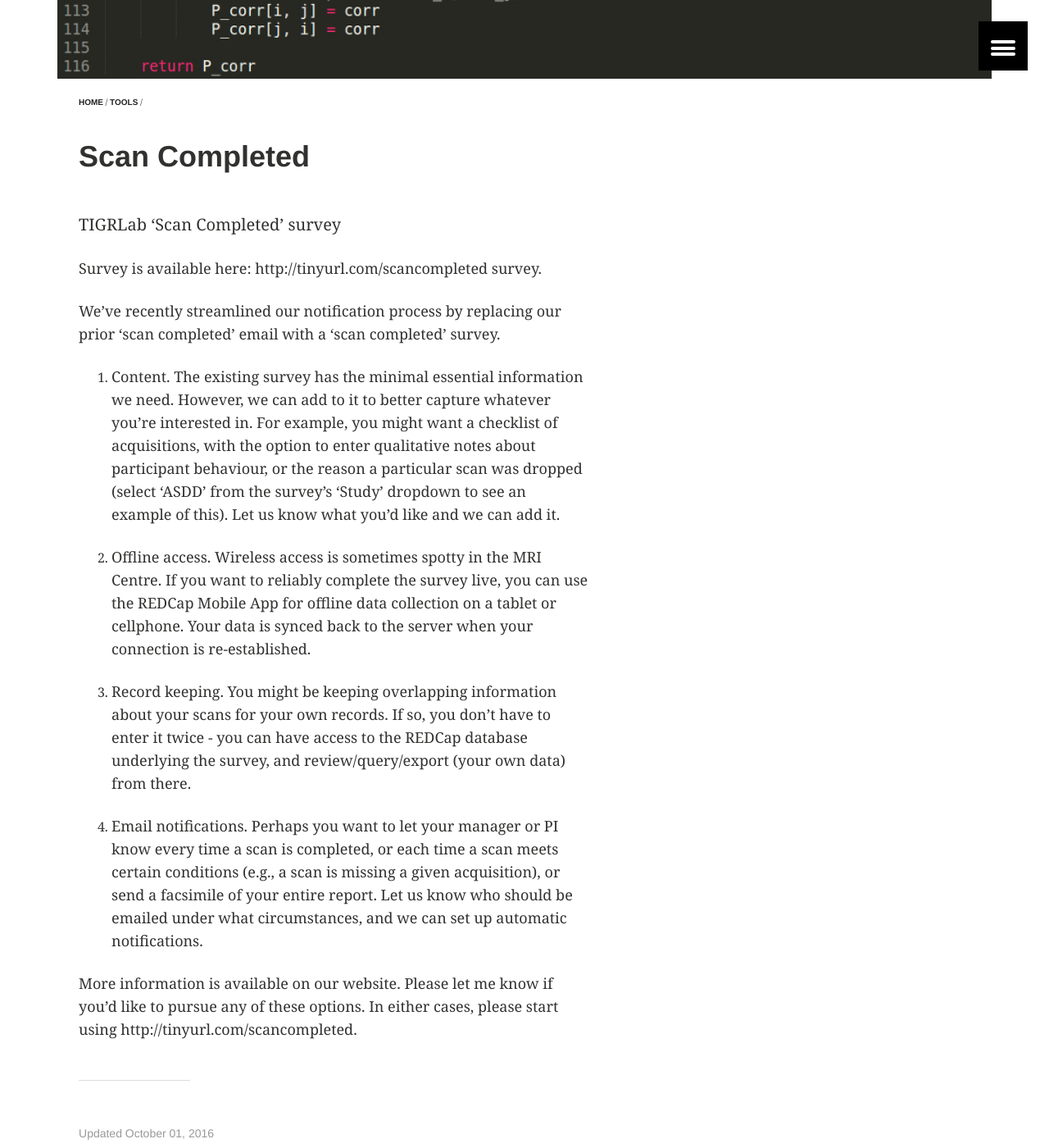
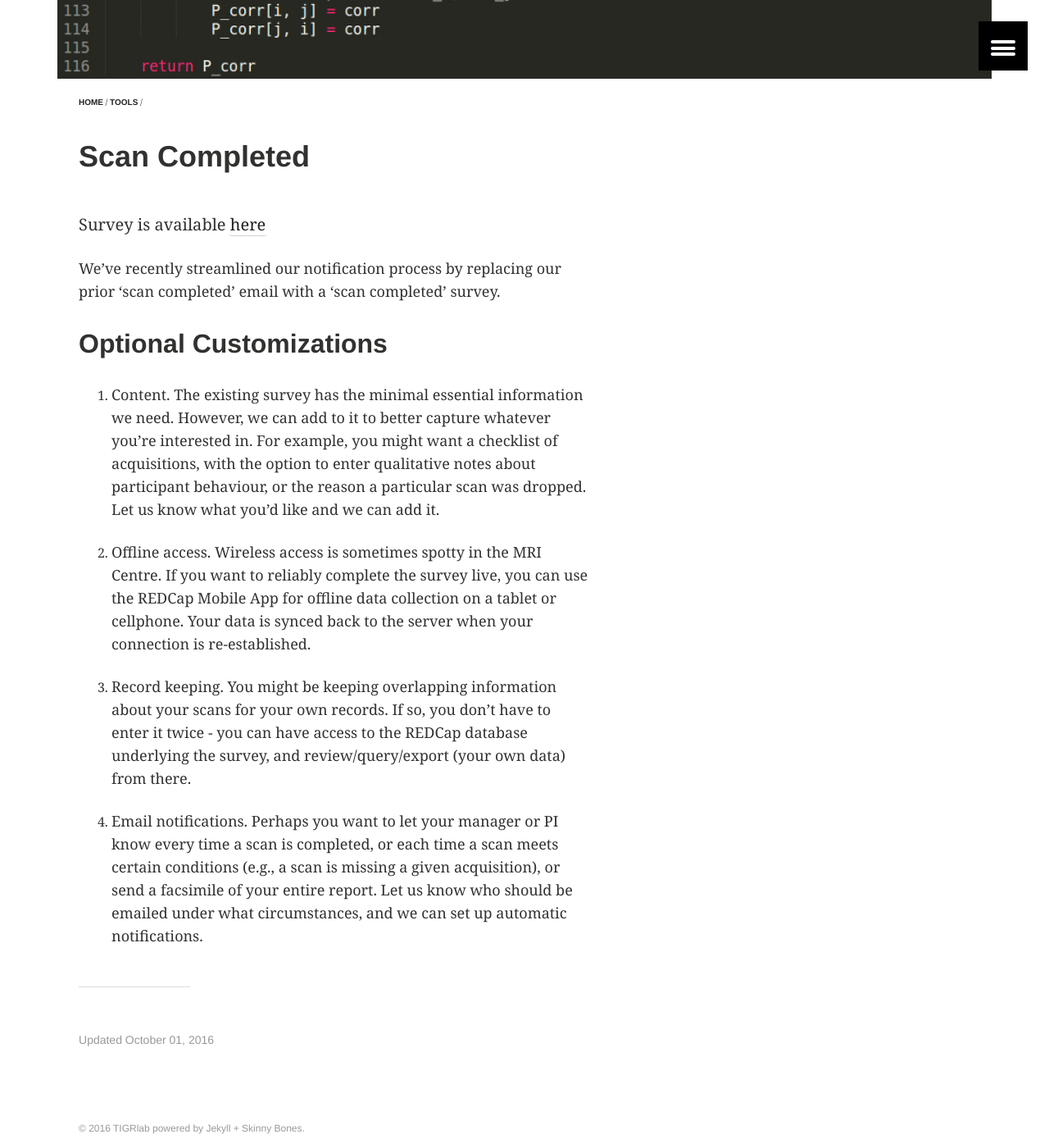
Before and after one commit to TIGRLab/tigrlab.github.io, a Jekyll site: the page built from _posts/tools/2016-10-01-scancompleted.md, in a window 1280 px wide and 1400 px high, scrolled down 472 px. Shown: the whole window at 82% size. Built offline with Jekyll 4.4.1, drawn with Linux system fonts in a browser that asks for light colours.

Commit message:
Update 2016-10-01-scancompleted.md

```diff
--- a/_posts/tools/2016-10-01-scancompleted.md
+++ b/_posts/tools/2016-10-01-scancompleted.md
@@ -10,18 +10,16 @@ image:
   teaser: teaser.tools.jpg
 ---
 
-TIGRLab 'Scan Completed' survey
-
-Survey is available here: http://tinyurl.com/scancompleted survey.
+Survey is available [here](http://tinyurl.com/scancompleted)
 
 We've recently streamlined our notification process by replacing our prior 'scan completed' email with a 'scan completed' survey.
 
-1. Content. The existing survey has the minimal essential information we need. However, we can add to it to better capture whatever you're interested in. For example, you might want a checklist of acquisitions, with the option to enter qualitative notes about participant behaviour, or the reason a particular scan was dropped (select 'ASDD' from the survey's 'Study' dropdown to see an example of this). Let us know what you'd like and we can add it.
+## Optional Customizations
+
+1. Content. The existing survey has the minimal essential information we need. However, we can add to it to better capture whatever you're interested in. For example, you might want a checklist of acquisitions, with the option to enter qualitative notes about participant behaviour, or the reason a particular scan was dropped. Let us know what you'd like and we can add it.
 
 2. Offline access. Wireless access is sometimes spotty in the MRI Centre. If you want to reliably complete the survey live, you can use the REDCap Mobile App for offline data collection on a tablet or cellphone. Your data is synced back to the server when your connection is re-established.
 
 3. Record keeping. You might be keeping overlapping information about your scans for your own records. If so, you don't have to enter it twice - you can have access to the REDCap database underlying the survey, and review/query/export (your own data) from there.
 
 4. Email notifications. Perhaps you want to let your manager or PI know every time a scan is completed, or each time a scan meets certain conditions (e.g., a scan is missing a given acquisition), or send a facsimile of your entire report. Let us know who should be emailed under what circumstances, and we can set up automatic notifications.
-
-More information is available on our website. Please let me know if you'd like to pursue any of these options. In either cases, please start using http://tinyurl.com/scancompleted.
```
